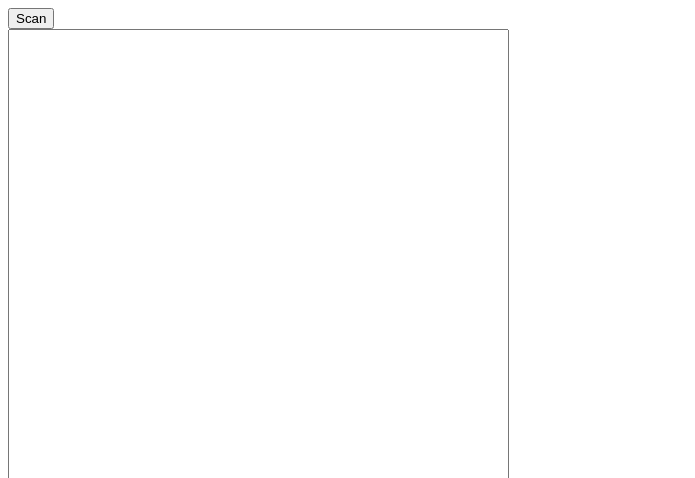
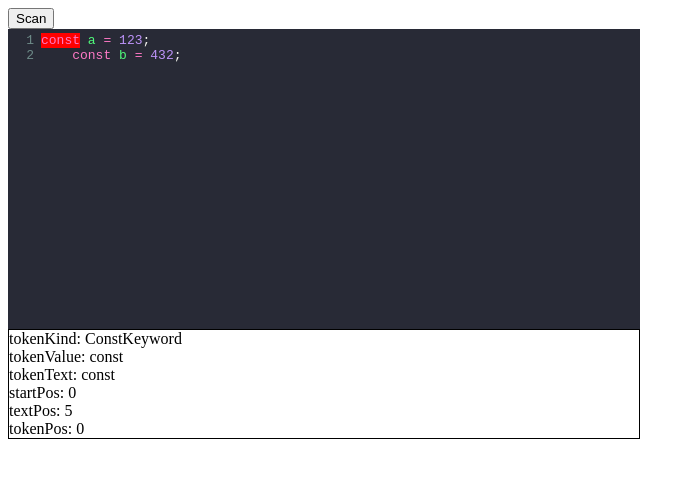
Before and after one commit to krzysztof-grzybek/ts-parser-inspector, a website built with webpack: page index.html in a window 1280 px wide. Both pictures are taken after a click on the button "Scan". Shown: the top 478 px of the page, without its empty margins (0-695 px from the left). Built offline with nearby package versions, Linux system fonts and the light colour scheme.

Commit message:
basic token list and code highlight

```diff
--- a/index.html
+++ b/index.html
@@ -4,13 +4,28 @@
     <meta charset="UTF-8">
     <meta name="viewport" content="width=device-width, initial-scale=1.0">
     <meta http-equiv="X-UA-Compatible" content="ie=edge">
-    <title>Document</title>
+
+    <link rel="stylesheet" href="//cdnjs.cloudflare.com/ajax/libs/codemirror/5.20.2/codemirror.min.css">
+    <link rel="stylesheet" href="//cdnjs.cloudflare.com/ajax/libs/codemirror/5.20.2/theme/dracula.min.css">
+    <style>
+        .token {
+            border: 1px solid black;
+        }
+        .token-highlight {
+            background-color: red;
+        }
+    </style>
+    <title>Ts scanner inspector</title>
 </head>
 <body>
     <div>
         <button id="scan-btn">Scan</button>
     </div>
-    <textarea name="" id="input-code" cols="60" rows="100"></textarea>
+    <div id="editor" style="width: 50%;"></div>
+    <div id="token-list" style="width: 50%;"></div>
+
+    <script src="//cdnjs.cloudflare.com/ajax/libs/codemirror/5.20.2/codemirror.min.js"></script>
+    <script src="//cdnjs.cloudflare.com/ajax/libs/codemirror/5.20.2/mode/javascript/javascript.min.js"></script>
     <script src="./dist/main.bundle.js"></script>
 </body>
 </html>
--- a/package.json
+++ b/package.json
@@ -34,6 +34,7 @@
     "webpack-dev-server": "^3.1.7"
   },
   "dependencies": {
+    "codemirror": "^5.41.0",
     "typescript": "^3.1.6"
   }
 }
--- a/src/index.ts
+++ b/src/index.ts
@@ -1,33 +1,44 @@
-import * as ts from "typescript";
+import * as ts from 'typescript';
+import { Scanner } from './scanner';
+import { TokenList } from './token-list';
 
 (<any>window).ts = ts;
-let  scanner = ts.createScanner(ts.ScriptTarget.ES5, true, ts.LanguageVariant.Standard, '' );
 
+const editor = createEditor();
+const scanner = new Scanner(editor.getValue());
+const tokenList = new TokenList(document.getElementById('token-list'));
 addEventListeners();
 
+function createEditor() {
+  return (window as any).CodeMirror(document.getElementById('editor'), {
+    value: `const a = 123;
+    const b = 432;`,
+    gutters: ['CodeMirror-lint-markers'],
+    mode: 'javascript',
+    theme: 'dracula',
+    lineNumbers: true
+  });
+}
+
 function addEventListeners() {
-  document.getElementById('input-code').addEventListener('input', onTextareaInput);
+  editor.on('change', onChange);
   document.getElementById('scan-btn').addEventListener('click', onScanBtnClick);
 }
 
-function onTextareaInput(e) {
+function onChange(e) {
   console.clear();
-  scanner = ts.createScanner(
-    ts.ScriptTarget.ES5,
-    true,
-    ts.LanguageVariant.Standard,
-    (<HTMLTextAreaElement>e.target).value
-  );
+  scanner.reset(editor.getValue());
 }
 
+let prevMarker;
 function onScanBtnClick() {
-  const tokenKind = ts.SyntaxKind[scanner.scan()];
-  const tokenValue = scanner.getTokenValue();
-  const tokenText = scanner.getTokenText();
+  const token = scanner.scan();
+  tokenList.add(token);
+  const a = scanner.posToLineAndPos(token.tokenPos);
+  const b = scanner.posToLineAndPos(token.textPos);
+  if (prevMarker) {
+    prevMarker.clear();
+  }
 
-  const startPos = scanner.getStartPos();
-  const textPos = scanner.getTextPos();
-  const tokenPos = scanner.getTokenPos();
-
-  console.log({ tokenKind, tokenValue, lexeme: tokenText, startPos, textPos, tokenPos })
+  prevMarker = editor.markText(a, b, {className: 'token-highlight'});
 }
--- /dev/null
+++ b/src/scanner.ts
@@ -0,0 +1,49 @@
+import * as ts from 'typescript';
+
+class Scanner {
+  private del: ts.Scanner;
+
+  constructor(private text = '') {
+    this.reset(text);
+  }
+
+  scan() {
+    const tokenKind = ts.SyntaxKind[this.del.scan()];
+    const tokenValue = this.del.getTokenValue();
+    const tokenText = this.del.getTokenText();
+
+    const startPos = this.del.getStartPos();
+    const textPos = this.del.getTextPos();
+    const tokenPos = this.del.getTokenPos();
+
+    return ({
+      tokenKind,
+      tokenValue,
+      tokenText,
+      startPos,
+      textPos,
+      tokenPos
+    });
+  }
+
+  reset(text = '') {
+    this.text = text;
+    this.del = ts.createScanner(
+      ts.ScriptTarget.ES5,
+      true,
+      ts.LanguageVariant.Standard, text
+    );
+  }
+
+  posToLineAndPos(pos: number) {
+    // internal
+    const lineStarts = (<any>ts).computeLineStarts(this.text);
+    const lineAndPos = (<any>ts).computeLineAndCharacterOfPosition(lineStarts, pos);
+    return {
+      line: lineAndPos.line,
+      ch: lineAndPos.character,
+    };
+  }
+}
+
+export { Scanner }
--- /dev/null
+++ b/src/token-list.ts
@@ -0,0 +1,29 @@
+interface TokenData {
+  tokenKind: string;
+  tokenValue: string;
+  tokenText: string;
+  startPos: number;
+  textPos: number;
+  tokenPos: number;
+}
+
+class TokenList {
+  constructor(private rootEl: HTMLElement) {}
+
+  add(tokenData: TokenData) {
+    const tokenEl = document.createElement('div');
+    tokenEl.classList.add('token');
+    tokenEl.innerHTML = `
+      <span>tokenKind: </span><span>${tokenData.tokenKind}</span><br>
+      <span>tokenValue: </span><span>${tokenData.tokenValue}</span><br>
+      <span>tokenText: </span><span>${tokenData.tokenText}</span><br>
+      <span>startPos: </span><span>${tokenData.startPos}</span><br>
+      <span>textPos: </span><span>${tokenData.textPos}</span><br>
+      <span>tokenPos: </span><span>${tokenData.tokenPos}</span>
+    `;
+
+    this.rootEl.appendChild(tokenEl);
+  }
+}
+
+export { TokenList };
```
Also changed, not shown: 1 other file.
